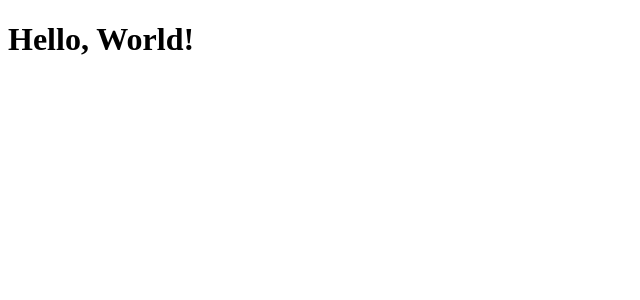
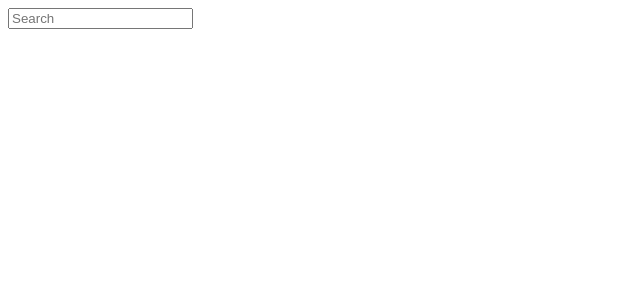
Before and after one commit to 7ze/pix-z, a React (Create React App) app: page / in a window 1280 px wide. Shown: the top 300 px of the page, without its empty margins (0-640 px from the left). Built offline with nearby package versions, Linux system fonts and the light colour scheme.

Commit message:
Add simple searchbar component files 🔍

```diff
--- a/src/components/App/App.tsx
+++ b/src/components/App/App.tsx
@@ -1,10 +1,11 @@
 import React from 'react';
+import { SearchBar } from '../SearchBar';
 import './App.sass';
 
 export const App: React.FC = () => {
   return (
-    <div>
-      <h1>Hello, World!</h1>
+    <div className="app">
+      <SearchBar />
     </div>
   );
 };
--- /dev/null
+++ b/src/components/SearchBar/SearchBar.tsx
@@ -0,0 +1,13 @@
+import React, { Component } from 'react';
+
+export class SearchBar extends Component {
+  render() {
+    return (
+      <div className="search-bar">
+        <form>
+          <input type="text" placeholder="Search" />
+        </form>
+      </div>
+    );
+  }
+}
--- /dev/null
+++ b/src/components/SearchBar/index.ts
@@ -0,0 +1 @@
+export * from './SearchBar';
```
Also changed, not shown: src/components/SearchBar/SearchBar.sass (added).
